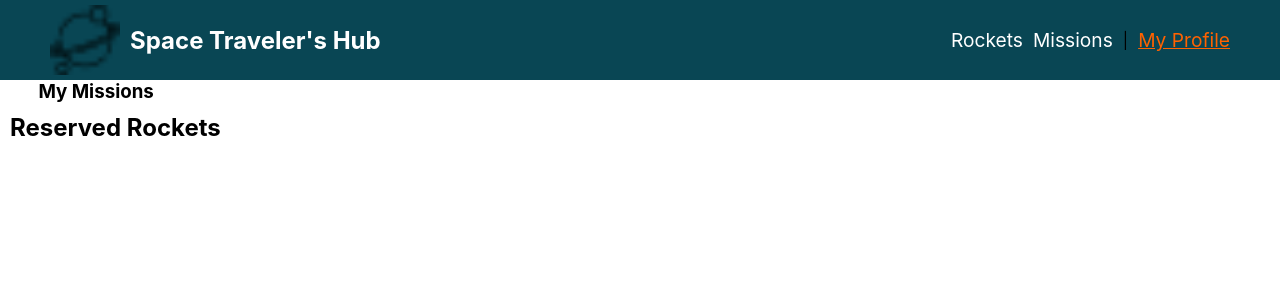
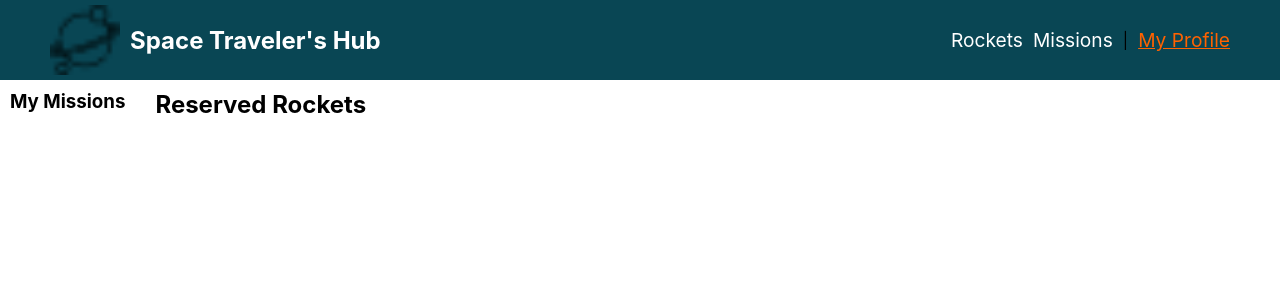
Before and after one commit to toyman640/redux-group-project, a React (Create React App) app: page /profile in a window 1280 px wide. Shown: the top 300 px of the page. Built offline with nearby package versions, Linux system fonts and the light colour scheme.

Commit message:
Include style to profile

```diff
--- a/src/App.css
+++ b/src/App.css
@@ -73,14 +73,10 @@
 
 .Profile-missions {
   border: 1px solid #a9a9a9;
-  width: 20%;
-  margin-left: 3%;
+  width: 200px;
+  margin-block: 10px;
   height: 50px;
   border-radius: 2px;
-}
-
-.Missions-label {
-  margin-left: 3%;
 }
 
 .Even-row {
@@ -195,6 +191,7 @@ nav {
 
 .rocket-booked {
   padding: 10px;
+  width: 30%;
 }
 
 .py {
@@ -206,3 +203,12 @@ nav {
   border: 1px solid var(--black);
   margin-block: 10px;
 }
+
+.profile {
+  display: flex;
+  gap: 10px;
+}
+
+.mission-joined {
+  padding: 10px;
+}
--- a/src/components/MyProfile.js
+++ b/src/components/MyProfile.js
@@ -5,8 +5,8 @@ const MyProfile = () => {
   const rockets = useSelector((store) => store.rockets);
   const filteredRockets = rockets.rocket.filter((rocket) => rocket.reserved);
   return (
-    <div>
-      <div>
+    <div className="profile">
+      <div className="mission-joined">
         <h3 className="Missions-label">My Missions</h3>
         {missions.filter((mission) => mission.reserved).map((mission) => (
           <table className="Profile-missions" key={mission.id}>
```
